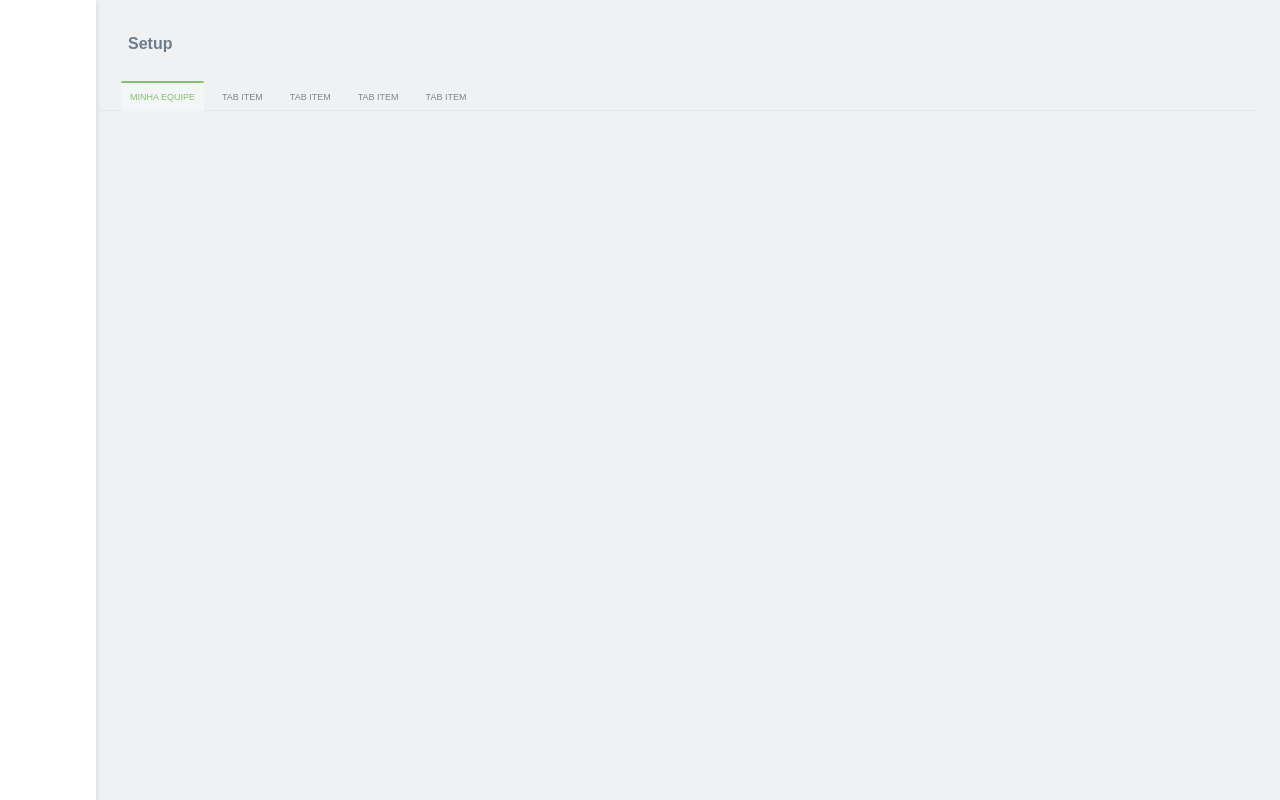
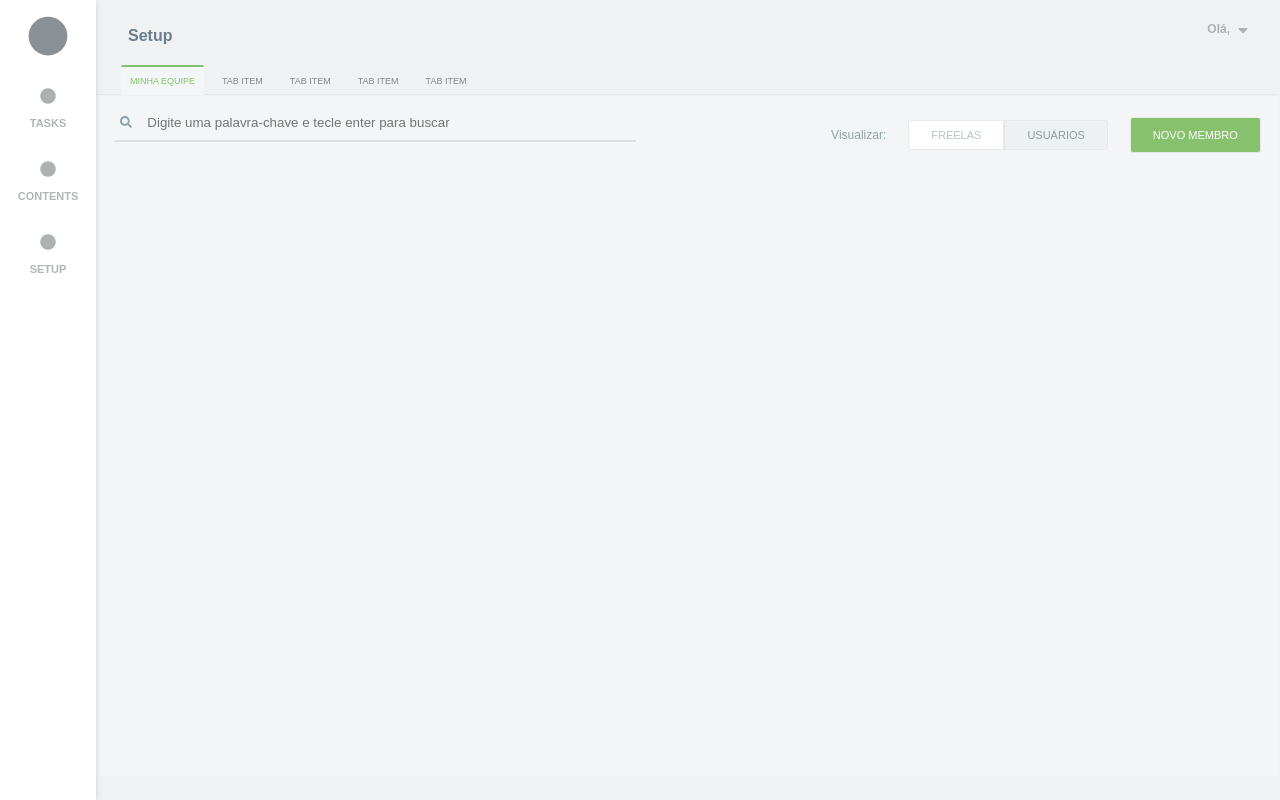
Before and after one commit to lucasajc/react-my-team, a React (Create React App) app: page / in a window 1280 px wide. Built offline with nearby package versions, Linux system fonts and the light colour scheme.

Commit message:
feat: menu, search container, user toggle, new member button

```diff
--- a/package.json
+++ b/package.json
@@ -3,6 +3,9 @@
   "version": "0.1.0",
   "private": true,
   "dependencies": {
+    "@fortawesome/fontawesome-svg-core": "^1.2.4",
+    "@fortawesome/free-solid-svg-icons": "^5.3.1",
+    "@fortawesome/react-fontawesome": "^0.1.3",
     "react": "^16.5.0",
     "react-dom": "^16.5.0",
     "react-router-dom": "^4.3.1",
--- a/src/App.css
+++ b/src/App.css
@@ -1,32 +1,63 @@
 body{
   background-color: rgb(240,241,243,147);
+  font-family: Arial, Helvetica, sans-serif;
 }
 
 header{
   position: absolute;
   margin-left: 7.5%;
+  width:90%;
+  z-index: 5
 }
 
-nav{
+h2, .drop-down-like{
+  color: rgb(172,177,180,135);
+  font-size: 12px;
+  padding-left: 2em;
+  padding-top: 1em;
+  display: inline-block;
+}
+
+h3{
+  color: rgb(178,181,182,130);
+  font-size: 11px;
+}
+
+.panelContainer{
   position: absolute;
   margin-left: 7.5%;
-  margin-top: 5em;
-  width:89.5%;
+  margin-top: 4em;
+  width:91%;
+  height:85%;
 }
 
 h1, .title-like{
   color: rgb(106,125,140,138);
   font-size: 16px;
   padding-left: 2em;
-  padding-top: 1.5em;
+  padding-top: 1em;
+  display: inline-block;
+}
+
+.menu-drop-down{
+  float:right;
+  display: inline-block;
+}
+
+.drop-down-icon{
+  color: rgb(172,177,180,135);
+  padding-left: 0.5em;
 }
 
 .tabPanelContainer{
   background-color: rgb(244,245,247,147);
-  width:100%;
+  width:101.5%;
   height:100%;
+  margin-top:2em;
   position: absolute;
+  z-index: -1;
 }
+
 
 .rootBox{
   width:100%;
@@ -39,6 +70,102 @@ h1, .title-like{
   height:100%;
   position: absolute;
   box-shadow: 1px 1px 5px rgba(0, 0, 0, 0.1);
+  z-index: 1;
+}
+
+.list-names-wrapper {
+  margin-left: 1.5em;
+  margin-top: 0.75em;
+  color: rgb(141,163,171,70);
+  font-size: 12px;
+}
+
+.search-names-input-wrapper{
+  border-bottom-style: solid;
+  border-bottom-width: 2px;
+  border-bottom-color: rgb(222,223,225,131);
+  width:45%;
+  padding:0.25em;
+  display: inline-block;
+}
+
+.search-icon{
+  height:1em;
+  margin-left: 0.25em;
+}
+
+.search-names-input{
+  width:90%;
+  margin-left:1em;
+  height:2em;
+  background: rgb(244,245,247,147);
+  border-color: #aaa;
+  border-style: none;
+ }
+
+ .manage-users-wrapper{
+  display: inline-block;
+  float:right;
+ }
+
+ .button-user-off {
+    background-color: white;
+    font-size: 11px;
+    color: rgb(182,198,200,124);
+    padding-top:0.75em;
+    padding-bottom:0.75em;
+    padding-left: 2em;
+    padding-right:2em;
+    border: 1px solid rgb(231,232,234,147);
+    display: inline-block;
+    border-radius: 3px 0px 0px 3px;
+    margin-left: 2em;
+}
+
+.button-user-on {
+   background-color: rgb(238,241,242,130);
+    font-size: 11px;
+    color: rgb(141,156,162,131);
+    padding-top:0.75em;
+    padding-bottom:0.75em;
+    padding-left: 2em;
+    padding-right:2em;
+    border: 1px solid rgb(231,232,234,147);
+    display: inline-block;
+    border-radius: 0px 3px 3px 0px;
+}
+
+.button-user-add {
+   background-color: rgb(135,193,109,68);
+    font-size: 11px;
+    color: white;
+    padding-top:1em;
+    padding-bottom:1em;
+    padding-left: 2em;
+    padding-right:2em;
+    border: 1px solid rgb(231,232,234,147);
+    display: inline-block;
+    border-radius: 3px 3px 3px 3px;
+    margin-left: 2em;
+}
+
+.menu-item-container{
+  margin-top: 2em;
+  text-align: center;
+}
+
+.active-menu-item-container{
+  margin-top: 1em;
+  text-align: center;
+}
+
+.menu-icon{
+  color: rgb(172,177,180,135);
+}
+
+.active-menu-icon{
+  font-size: 2.5em;
+  color: rgb(139,144,148,138);
 }
 
 .App {
--- a/src/App.js
+++ b/src/App.js
@@ -4,6 +4,10 @@ import './App.css';
 import './style/tabs.css';
 import { Route } from "react-router-dom";
 import { Tab, Tabs, TabList, TabPanel } from 'react-tabs';
+import { FontAwesomeIcon } from "@fortawesome/react-fontawesome";
+import { faSearch } from "@fortawesome/free-solid-svg-icons";
+import { faCircle } from "@fortawesome/free-solid-svg-icons";
+import { faSortDown } from "@fortawesome/free-solid-svg-icons";
 
 class App extends Component {
   render() {
@@ -16,17 +20,54 @@ class App extends Component {
             <div role="group">
               <aside
                 className="menuNav">
-
+                <nav className="active-menu-item-container">
+                  <FontAwesomeIcon
+                            className="active-menu-icon"
+                            icon={faCircle}
+                          />
+                </nav>
+                <nav className="menu-item-container">
+                  <FontAwesomeIcon
+                            className="menu-icon"
+                            icon={faCircle}
+                          />
+                  <h3>TASKS</h3>
+                </nav>
+                <nav className="menu-item-container">
+                  <FontAwesomeIcon
+                            className="menu-icon"
+                            icon={faCircle}
+                          />
+                  <h3>CONTENTS</h3>
+                </nav>
+                <nav className="menu-item-container">
+                  <FontAwesomeIcon
+                            className="menu-icon"
+                            icon={faCircle}
+                          />
+                  <h3>SETUP</h3>
+                </nav>
               </aside>
               <aside
                 className="tabNav">
               </aside>
               <header>
                 <h1 className="title-like">Setup</h1>
+                <nav className="menu-drop-down">
+                  <h2 className="drop-down-like">Olá, </h2>
+                  <FontAwesomeIcon
+                          className="drop-down-icon"
+                          icon={faSortDown}
+                        />
+                </nav>
+
               </header>
-              <nav>
+              <nav className="panelContainer">
+
+                    <div className="tabPanelContainer"></div>
                 <Tabs>
                   <TabList>
+
                     <Tab>MINHA EQUIPE</Tab>
                     <Tab>TAB ITEM</Tab>
                     <Tab>TAB ITEM</Tab>
@@ -35,6 +76,32 @@ class App extends Component {
                   </TabList>
 
                   <TabPanel>
+
+                    <nav className="list-names-wrapper">
+                      <nav className="search-names-input-wrapper">
+                        <FontAwesomeIcon
+                          className="search-icon"
+                          icon={faSearch}
+                        />
+                        <input
+                          type="text"
+                          placeholder="Digite uma palavra-chave e tecle enter para buscar"
+                          className="search-names-input"
+                        />
+                      </nav>
+
+                      <nav className="manage-users-wrapper">
+                        <p>Visualizar:
+                          <button type="button" className="button-user-off">FREELAS</button>
+                          <button type="button" className="button-user-on">USUÁRIOS</button>
+                          <button type="button" className="button-user-add">NOVO MEMBRO</button>
+                        </p>
+                      </nav>
+
+                    </nav>
+
+
+
                   </TabPanel>
                   <TabPanel>
                   </TabPanel>
--- a/src/style/tabs.css
+++ b/src/style/tabs.css
@@ -61,7 +61,7 @@
 }
 
 .react-tabs__tab-panel {
- background-color: rgb(244,245,247,147);
+   background-color: rgb(244,245,247,147);
 }
 
 .react-tabs__tab-panel--selected {
```
Also changed, not shown: 1 other file (tests, documents, lock files or other folders).
